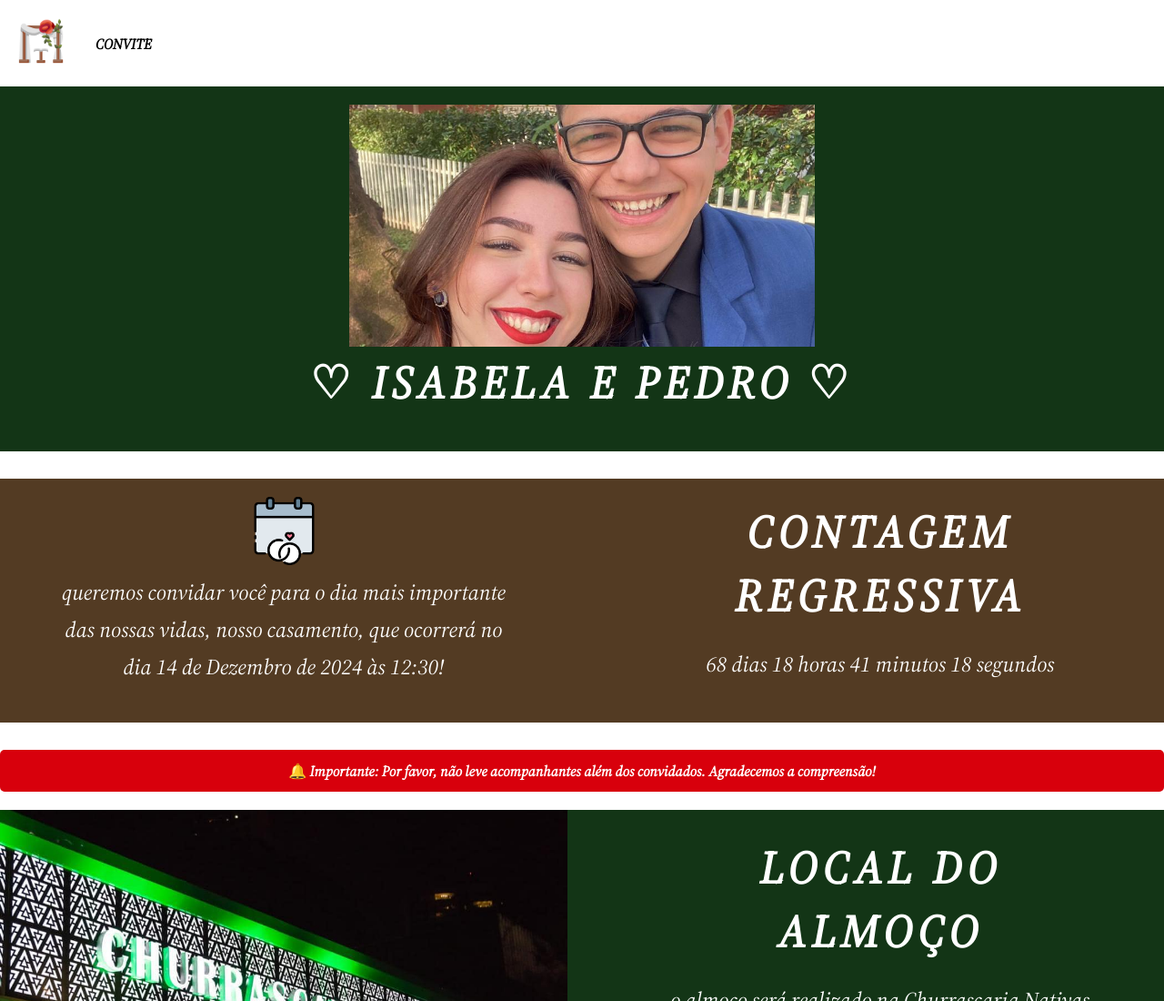
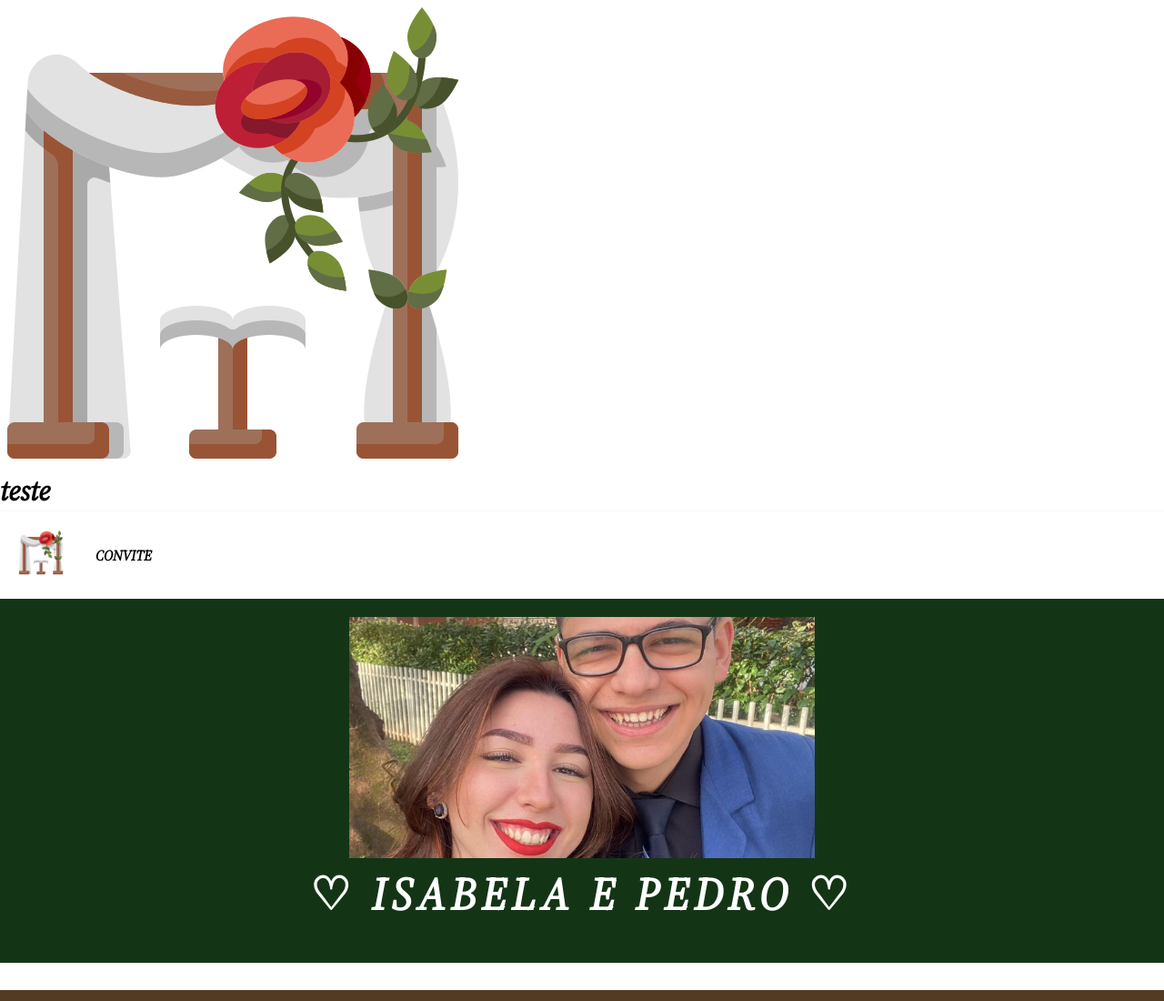
Before and after one commit to PedroIsaCasamento/PedroIsaCasamento.github.io, a plain HTML site: page index.html in a window 1280 px wide. Shown: the top 1100 px of the page at 91% size. Drawn offline with Linux system fonts and the light colour scheme.

Commit message:
sddssd
sddsds

```diff
--- a/index.html
+++ b/index.html
@@ -7,6 +7,9 @@
     <link rel="stylesheet" href="style.css" />
     <link rel="icon" href="img/aliancas-de-casamento.png" type="image/png">
     <title>Casamento</title>
+    <img src="img/arco-de-casamento.png" alt="">
+
+  <h1>teste</h1>
   </head>
   <body>
     <nav class="navbar">
```
